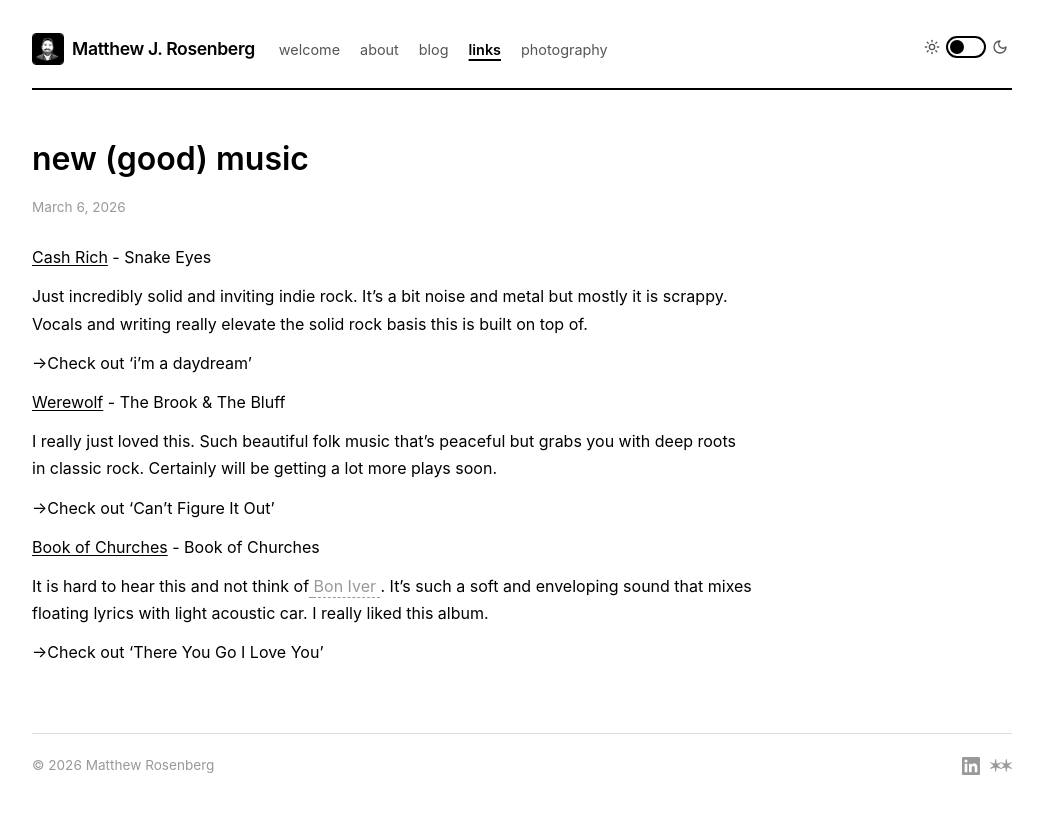
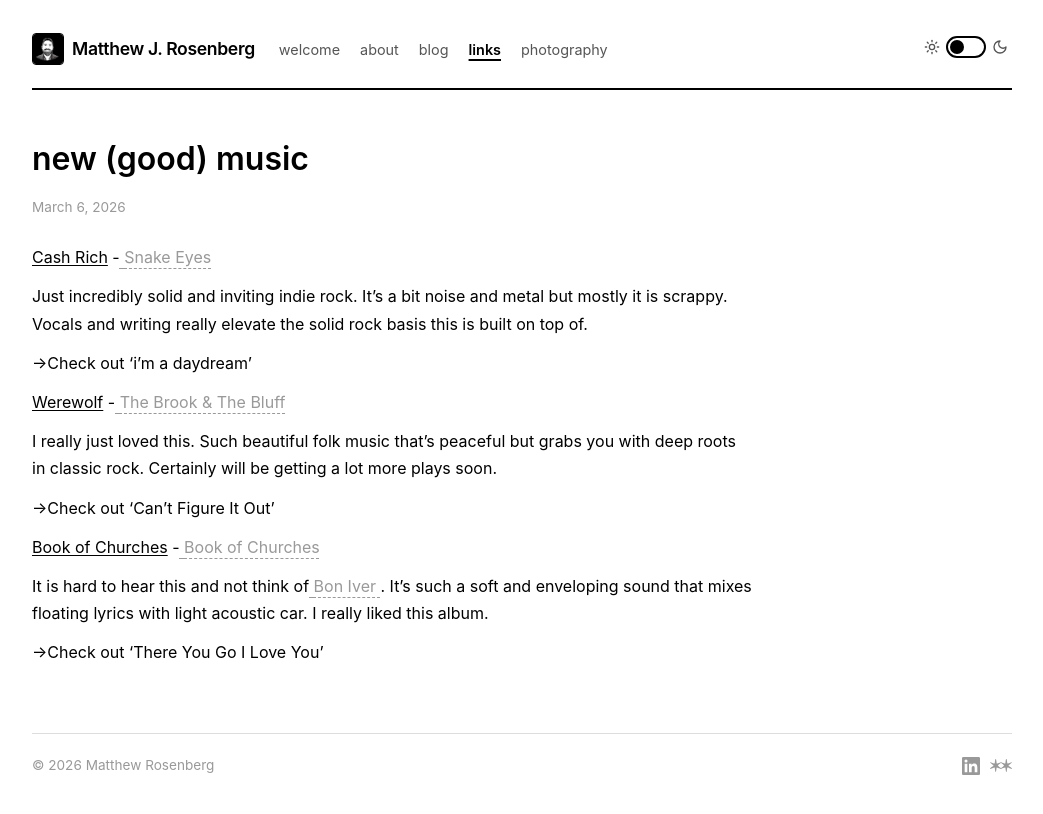
Before and after one commit to mattjrosenberg/mattjrosenberg.com, a Jekyll site: the page built from _posts/2026-03-06-new-good-music.md, in a window 1280 px wide. Shown: the top 814 px of the page, without its empty margins (118-1161 px from the left). Built offline with Jekyll 4.4.1, drawn with Linux system fonts in a browser that asks for light colours.

Commit message:
vault backup: 2026-03-06 16:21:24

```diff
--- a/_posts/2026-03-06-new-good-music.md
+++ b/_posts/2026-03-06-new-good-music.md
@@ -7,19 +7,19 @@ link:
 tags: []
 slug: new-good-music
 ---
-[Cash Rich](https://open.spotify.com/album/1kyWbqvt4hUrC6tHzuLMHL?si=8H620ZNDS3SU-KU8mEz41w) - Snake Eyes
+[Cash Rich](https://open.spotify.com/album/1kyWbqvt4hUrC6tHzuLMHL?si=8H620ZNDS3SU-KU8mEz41w) - [[Snake Eyes]]
 
 Just incredibly solid and inviting indie rock. It's a bit noise and metal but mostly it is scrappy. Vocals and writing really elevate the solid rock basis this is built on top of.
 
 →Check out 'i'm a daydream'
 
-[Werewolf](https://open.spotify.com/album/4LeD15SToHkoWTYGiVgFRQ?si=bNzg4a1aRSSx_UI4FYEm1g) - The Brook & The Bluff
+[Werewolf](https://open.spotify.com/album/4LeD15SToHkoWTYGiVgFRQ?si=bNzg4a1aRSSx_UI4FYEm1g) - [[The Brook & The Bluff]]
 
 I really just loved this. Such beautiful folk music that's peaceful but grabs you with deep roots in classic rock. Certainly will be getting a lot more plays soon.
 
 →Check out 'Can't Figure It Out'
 
-[Book of Churches](https://open.spotify.com/album/5U95ktQrWElN94jXjlbfDi?si=orqHtHQ_Sp6Z80xRyaE3eg) - Book of Churches
+[Book of Churches](https://open.spotify.com/album/5U95ktQrWElN94jXjlbfDi?si=orqHtHQ_Sp6Z80xRyaE3eg) - [[Book of Churches]]
 
 It is hard to hear this and not think of [[Bon Iver]]. It's such a soft and enveloping sound that mixes floating lyrics with light acoustic car. I really liked this album.
 
```
Also changed, not shown: _posts/2026-02-26-Instagram Faces Creator Anger After AI Shopping Test.md (+1 -1 lines), _posts/2026-02-27-for-the-love-of-god-stop-reserving-the-bar.md (+1 -1 lines), _posts/2026-02-27-new-good-music.md (+2 -2 lines).
